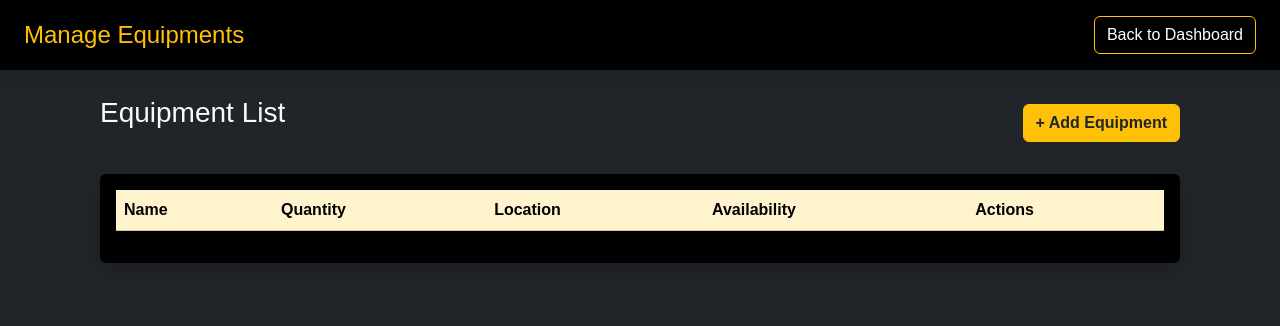
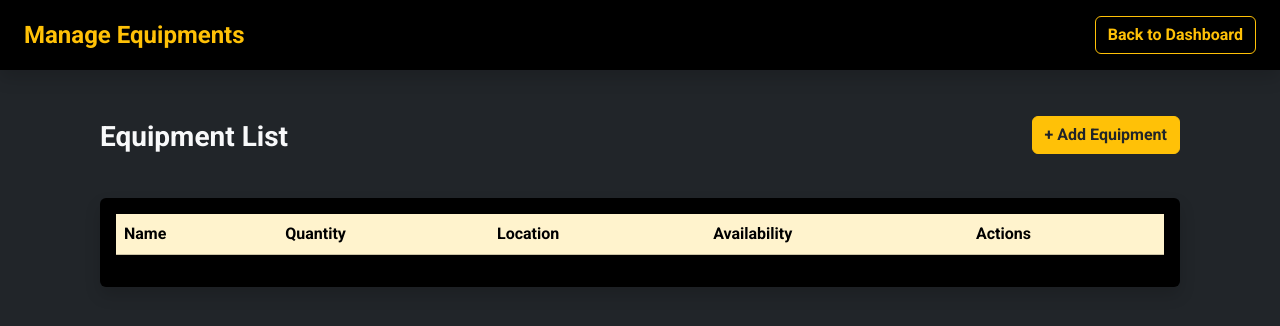
Before and after one commit to efondo-aaronkyle/Event-Tracker, a Flask app: page /manage_equipments in a window 1280 px wide. Shown: the top 326 px of the page. Run offline with Flask 3, Linux system fonts and the light colour scheme; the visitor is signed in with stand-in values (Sample User, id 1); data that the repository does not hold is empty.

Commit message:
fix design

```diff
--- a/static/dashboard.css
+++ b/static/dashboard.css
@@ -1,7 +1,9 @@
+@import url('https://fonts.googleapis.com/css2?family=Figtree:ital,wght@0,300..900;1,300..900&family=Montserrat:ital,wght@0,100..900;1,100..900&family=Outfit:wght@100..900&family=Poppins:ital,wght@0,100;0,200;0,300;0,400;0,500;0,600;0,700;0,800;0,900;1,100;1,200;1,300;1,400;1,500;1,600;1,700;1,800;1,900&family=Roboto:ital,wght@0,100..900;1,100..900&family=Young+Serif&display=swap');
+
 body {
     margin: 0;
     padding: 0;
-    font-family: "Poppins", sans-serif;
+    font-family: Roboto;
     background-color: #282828;
     color: #ffffff;
 }
@@ -15,7 +17,6 @@ header {
 }
 
 h1 {
-    color: #f15d27;
     font-size: 24px;
 }
 
@@ -39,6 +40,57 @@ h1 {
 
 .logout-btn:hover {
     background-color: #a2330b;
+}
+
+.customized-outline-btn {
+    color: #ffc107;
+    border-color: #ffc107;
+    background-color: transparent;
+    transition: all ease-in-out 0.3s;
+}
+
+.customized-outline-btn:hover {
+    color: #000;
+    background-color: #ffc107;
+    border-color: #ffc107;
+}
+
+.customized-btn {
+    color: #fff;
+    background-color: #ffc107;
+    border-color: #ffc107;
+    transition: all ease-in-out 0.3s;
+}
+
+.customized-btn:hover {
+    background-color: #e5ad03;
+    border-color: #e5ad03;
+}
+
+.customized-edit-btn {
+    color: #ffc107;
+    border-color: #ffc107;
+    background-color: transparent;
+    transition: all ease-in-out 0.3s;
+}
+
+.customized-edit-btn:hover {
+    color: #000;
+    background-color: #ffc107;
+    border-color: #ffc107;
+}
+
+.cutsomized-delete-btn {
+    color: #dc3545;
+    border-color: #dc3545;
+    background-color: transparent;
+    transition: all ease-in-out 0.3s;
+}
+
+.cutsomized-delete-btn:hover {
+    color: #fff;
+    background-color: #dc3545;
+    border-color: #dc3545;
 }
 
 .container {
--- a/templates/manage_equipments.html
+++ b/templates/manage_equipments.html
@@ -9,14 +9,14 @@
 </head>
 <body class="bg-dark text-white">
     <header class="bg-black py-3 px-4 d-flex justify-content-between align-items-center fixed-top shadow">
-        <h1 class="text-warning m-0">Manage Equipments</h1>
-        <a href="{{ url_for('dashboard') }}" class="btn btn-outline-warning text-white">Back to Dashboard</a>
+        <h1 class="text-warning m-0 fw-bold">Manage Equipments</h1>
+        <a href="{{ url_for('dashboard') }}" class="btn customized-outline-btn fw-bold">Back to Dashboard</a>
     </header>
 
     <main class="container pt-5 mt-5">
         <div class="d-flex justify-content-between align-items-center mb-4">
-            <h2 class="text-light">Equipment List</h2>
-            <button class="btn btn-warning text-dark fw-bold" data-bs-toggle="modal" data-bs-target="#addEquipmentModal">
+            <h2 class="mt-4 text-light fw-bold">Equipment List</h2>
+            <button class="btn customized-btn text-dark fw-bold" data-bs-toggle="modal" data-bs-target="#addEquipmentModal">
                 + Add Equipment
             </button>
         </div>
@@ -25,11 +25,11 @@
             <table class="table table-dark table-hover align-middle">
                 <thead class="table-warning text-dark">
                     <tr>
-                        <th scope="col">Name</th>
-                        <th scope="col">Quantity</th>
-                        <th scope="col">Location</th>
-                        <th scope="col">Availability</th>
-                        <th scope="col">Actions</th>
+                        <th class="fw-bold" scope="col">Name</th>
+                        <th class="fw-bold" scope="col">Quantity</th>
+                        <th class="fw-bold" scope="col">Location</th>
+                        <th class="fw-bold" scope="col">Availability</th>
+                        <th class="fw-bold" scope="col">Actions</th>
                     </tr>
                 </thead>
                 <tbody>
@@ -44,9 +44,9 @@
                             </span>
                         </td>
                         <td>
-                            <button class="btn btn-sm btn-outline-warning me-2" data-bs-toggle="modal" data-bs-target="#editEquipmentModal{{ eq.id }}">Edit</button>
+                            <button class="btn btn-sm customized-edit-btn me-2 fw-bold" data-bs-toggle="modal" data-bs-target="#editEquipmentModal{{ eq.id }}">Edit</button>
                             <form method="POST" action="{{ url_for('delete_equipment', equipment_id=eq.id) }}" style="display: inline;">
-                                <button type="submit" class="btn btn-sm btn-outline-danger" onclick="return confirm('Are you sure you want to delete this equipment?');">Delete</button>
+                                <button type="submit" class="btn btn-sm cutsomized-delete-btn fw-bold" onclick="return confirm('Are you sure you want to delete this equipment?');">Delete</button>
                             </form>
                         </td>
                     </tr>
@@ -55,26 +55,26 @@
                         <div class="modal-dialog modal-dialog-centered">
                             <div class="modal-content bg-dark text-white">
                                 <div class="modal-header border-0">
-                                    <h5 class="modal-title text-warning">Edit Equipment</h5>
+                                    <h5 class="modal-title text-warning fw-bold">Edit Equipment</h5>
                                     <button type="button" class="btn-close btn-close-white" data-bs-dismiss="modal"></button>
                                 </div>
                                 <form method="POST" action="{{ url_for('edit_equipment', equipment_id=eq.id) }}">
                                     <div class="modal-body">
                                         <div class="mb-3">
-                                            <label class="form-label">Name</label>
+                                            <label class="form-label fw-bold">Name</label>
                                             <input type="text" class="form-control" name="name" value="{{ eq.name }}" required>
                                         </div>
                                         <div class="mb-3">
-                                            <label class="form-label">Quantity</label>
+                                            <label class="form-label fw-bold">Quantity</label>
                                             <input type="number" class="form-control" name="quantity" value="{{ eq.quantity }}" required>
                                         </div>
                                         <div class="mb-3">
-                                            <label class="form-label">Location</label>
+                                            <label class="form-label fw-bold">Location</label>
                                             <input type="text" class="form-control" name="location" value="{{ eq.location }}" required>
                                         </div>
                                     </div>
                                     <div class="modal-footer border-0">
-                                        <button type="button" class="btn btn-secondary" data-bs-dismiss="modal">Cancel</button>
+                                        <button type="button" class="btn btn-secondary fw-bold" data-bs-dismiss="modal">Cancel</button>
                                         <button type="submit" class="btn btn-warning text-dark fw-bold">Save Changes</button>
                                     </div>
                                 </form>
@@ -91,26 +91,26 @@
         <div class="modal-dialog modal-dialog-centered">
             <div class="modal-content bg-dark text-white">
                 <div class="modal-header border-0">
-                    <h5 class="modal-title text-warning">Add Equipment</h5>
+                    <h5 class="modal-title text-warning fw-bold">Add New Equipment</h5>
                     <button type="button" class="btn-close btn-close-white" data-bs-dismiss="modal"></button>
                 </div>
                 <form method="POST" action="{{ url_for('add_equipment') }}">
                     <div class="modal-body">
                         <div class="mb-3">
-                            <label class="form-label">Name</label>
+                            <label class="form-label fw-bold">Equipment Name</label>
                             <input type="text" class="form-control" name="name" required>
                         </div>
                         <div class="mb-3">
-                            <label class="form-label">Quantity</label>
+                            <label class="form-label fw-bold">Quantity</label>
                             <input type="number" class="form-control" name="quantity" required>
                         </div>
                         <div class="mb-3">
-                            <label class="form-label">Location</label>
+                            <label class="form-label fw-bold">Location</label>
                             <input type="text" class="form-control" name="location" required>
                         </div>
                     </div>
                     <div class="modal-footer border-0">
-                        <button type="button" class="btn btn-secondary" data-bs-dismiss="modal">Cancel</button>
+                        <button type="button" class="btn btn-secondary fw-bold" data-bs-dismiss="modal">Cancel</button>
                         <button type="submit" class="btn btn-warning text-dark fw-bold">Add Equipment</button>
                     </div>
                 </form>
```
Also changed, not shown: static/style.css (+15 -2 lines), static/user.css (added, +47 -0 lines), templates/dashboard.html (+7 -7 lines), templates/event_history.html (+8 -8 lines), templates/login.html (+7 -5 lines), templates/manage_venues.html (+21 -21 lines), templates/schedule_venue.html (+7 -6 lines).
